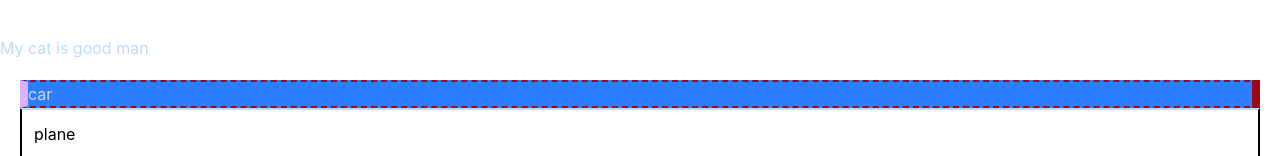
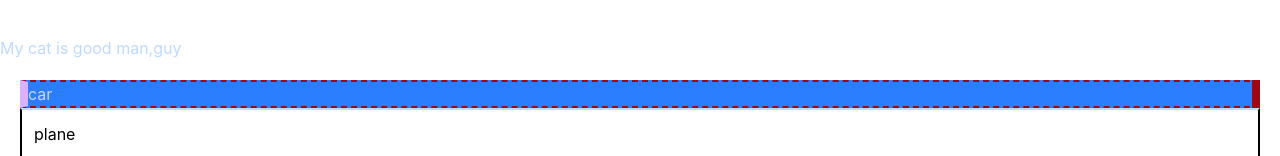
Before and after one commit to kingvirtuous/snap-react-tailwind, a React (Vite) app: page / in a window 1280 px wide. Shown: the top 156 px of the page. Built offline with nearby package versions, Linux system fonts and the light colour scheme.

Commit message:
small change

```diff
--- a/src/App.jsx
+++ b/src/App.jsx
@@ -6,7 +6,7 @@ function Cat(props) {
   const {text, grear} = props
 
   return (
-    <h1 className = "text-blue-200">My cat is good {grear}</h1>
+    <h1 className = "text-blue-200">My cat is good {grear},{text}</h1>
 
    );
 }
```
